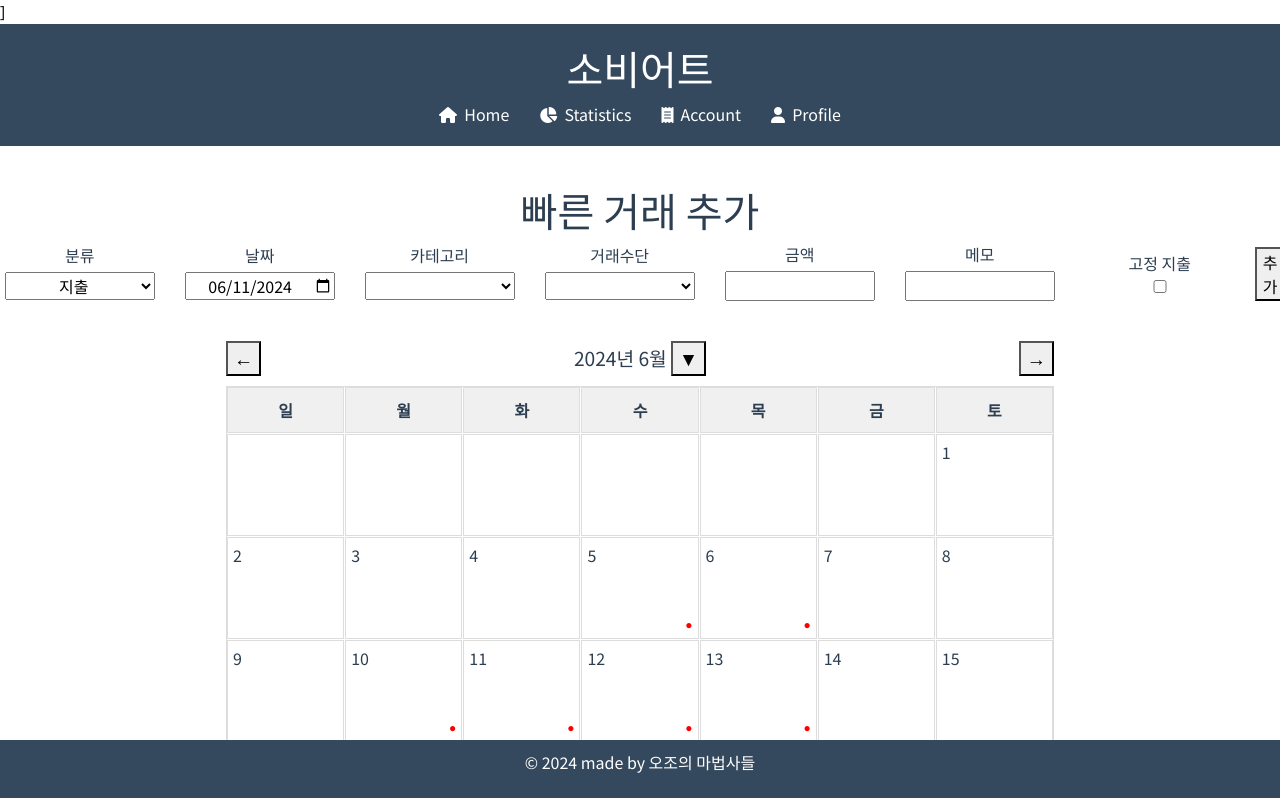
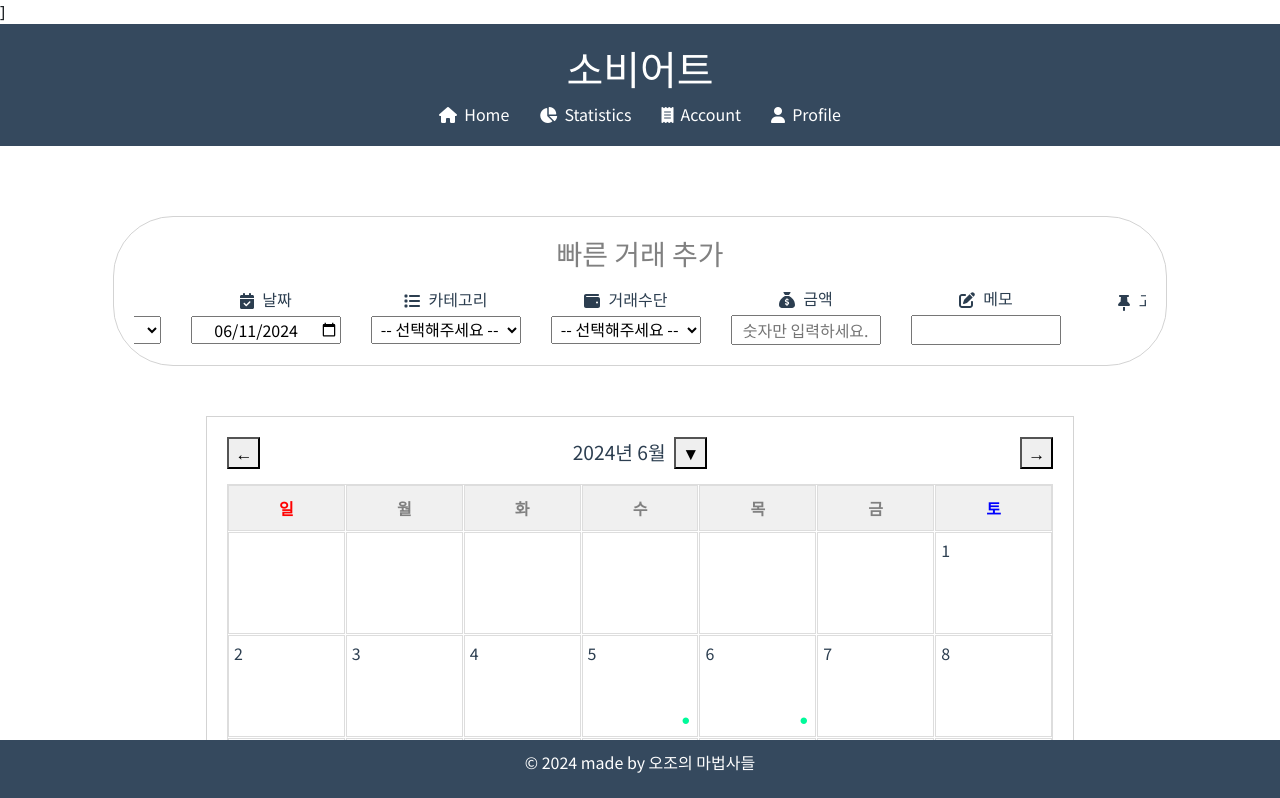
Before and after one commit to sorakangi-i/kb-accountbook-vue3, a Vue app in the folder kb-accountbook-vue3/: page / in a window 1280 px wide. Shown: the top 798 px of the page. Built offline with nearby package versions, Linux system fonts and the light colour scheme; data requests are answered from the project's data file; a web font is replaced by a local one; what chartjs-plugin-datalabels would draw is missing.

Commit message:
simpson-chae-06-13

```diff
--- a/kb-accountbook-vue3/src/components/Calendar.vue
+++ b/kb-accountbook-vue3/src/components/Calendar.vue
@@ -3,7 +3,8 @@
     <div class="calendar-header">
       <button @click="prevMonth">←</button>
       <div class="current-month">
-        {{ calendarStore.currentYear }}년 {{ calendarStore.currentMonth }}월
+        {{ calendarStore.currentYear }}년
+        {{ calendarStore.currentMonth }}월&nbsp;
         <button class="dropdown-button" @click="toggleMonthPicker">▼</button>
       </div>
       <button @click="nextMonth">→</button>
@@ -41,7 +42,7 @@
 
 <script setup>
 import { ref, onMounted } from 'vue';
-import { useCalendarStore } from '@/stores/calendarStore';
+import { useCalendarStore } from '@/stores/calendarStore'; //
 import { useTransactionStore } from '@/stores/transactionStore';
 import TransactionDetails from '@/components/TransactionDetails.vue';
 
@@ -79,6 +80,13 @@ const prevMonth = () => {
 const selectDate = (date) => {
   if (!date) return;
   const selectedDateString = date.toISOString().split('T')[0];
+
+  if (transactionStore.selectedDate === selectedDateString) {
+    // 같은 날짜를 클릭하면 세부 내역을 숨깁니다.
+    transactionStore.setSelectedDate('');
+    transactionStore.setSelectedTransactions([]);
+    return;
+  }
 
   const filteredTransactions = calendarStore.budgetData.filter(
     (transaction) => {
@@ -132,14 +140,24 @@ const selectDate = (date) => {
   max-width: 70%;
   margin: 0 auto;
   padding: 20px;
+  margin-top: 50px;
+  border: 1px solid lightgray;
 }
 
 .calendar-header {
   display: flex;
   justify-content: space-between;
   align-items: center;
-  margin-bottom: 10px;
+  margin-bottom: 15px;
   font-size: 1.2em;
+}
+
+.calendar-header button {
+  font-size: 0.9em; /* 버튼 크기를 줄이기 */
+}
+
+.dropdown-button {
+  font-size: 15px;
 }
 
 .month-picker {
@@ -149,7 +167,7 @@ const selectDate = (date) => {
 }
 
 .move-button {
-  margin-left: 15px;
+  margin-left: 13px;
 }
 
 .calendar {
@@ -187,10 +205,26 @@ const selectDate = (date) => {
 }
 
 .budget-icon {
-  color: red;
-  font-size: 12px;
+  color: #00fa9a;
+  font-size: 15px;
   position: absolute;
   bottom: 5px;
-  right: 5px;
+  right: 7px;
+}
+
+.day:nth-child(1) {
+  color: red; /* 일요일 색상 */
+}
+
+.day:nth-child(7) {
+  color: blue; /* 토요일 색상 */
+}
+
+.day:nth-child(2),
+.day:nth-child(3),
+.day:nth-child(4),
+.day:nth-child(5),
+.day:nth-child(6) {
+  color: gray; /* 월요일부터 금요일까지 색상 */
 }
 </style>
--- a/kb-accountbook-vue3/src/components/QuickAddTransaction.vue
+++ b/kb-accountbook-vue3/src/components/QuickAddTransaction.vue
@@ -1,10 +1,16 @@
 <template>
   <div class="container">
-    <h1 class="h1">빠른 거래 추가</h1>
+    <h3 class="h3">빠른 거래 추가</h3>
+    <!-- 거래 추가 했을 때 새로고침 말고 초기화 메소드 호출 -->
     <form @submit.prevent="submitTransaction" class="quick-add-form">
       <div class="form-group">
-        <label for="type">분류</label>
+        <div class="icon-label-container">
+          <font-awesome-icon :icon="['fas', 'money-check-dollar']" />
+          <label for="type">&nbsp; 분류</label>
+        </div>
+        <!-- 사용자가 선택하면 저장되는 드롭다운 목록 required: 필수 제출 -->
         <select v-model="type" id="type" required>
+          <!-- 목록은 store에 있는 types(지출, 수입) -->
           <option
             v-for="type in budgetStore.types"
             :key="type.id"
@@ -15,20 +21,36 @@
         </select>
       </div>
       <div class="form-group">
-        <label for="date">날짜</label>
+        <div class="icon-label-container">
+          <font-awesome-icon :icon="['fas', 'calendar-check']" />
+          <label for="date">&nbsp;날짜</label>
+        </div>
         <input v-model="date" type="date" id="date" required />
       </div>
       <div class="form-group">
-        <label for="category">카테고리</label>
-        <select v-model="category" id="category" required>
+        <div class="icon-label-container">
+          <font-awesome-icon :icon="['fas', 'list']" />
+          <label for="category">&nbsp;카테고리</label>
+        </div>
+        <select v-model="category" id="category" required class="custom-select">
+          <option disabled selected value>-- 선택해주세요 --</option>
           <option v-for="cat in categories" :key="cat.id" :value="cat.name">
             {{ cat.name }}
           </option>
         </select>
       </div>
       <div class="form-group">
-        <label for="paymentMethod">거래수단</label>
-        <select v-model="paymentMethod" id="paymentMethod" required>
+        <div class="icon-label-container">
+          <font-awesome-icon :icon="['fas', 'wallet']" />
+          <label for="paymentMethod">&nbsp;거래수단</label>
+        </div>
+        <select
+          v-model="paymentMethod"
+          id="paymentMethod"
+          required
+          class="custom-select"
+        >
+          <option disabled selected value>-- 선택해주세요 --</option>
           <option
             v-for="method in budgetStore.paymentMethods"
             :key="method.id"
@@ -39,28 +61,49 @@
         </select>
       </div>
       <div class="form-group">
-        <label for="amount">금액</label>
+        <div class="icon-label-container">
+          <font-awesome-icon :icon="['fas', 'sack-dollar']" />
+          <label for="amount">&nbsp;금액</label>
+        </div>
         <input
           v-model="formattedAmount"
           type="text"
           id="amount"
           required
+          placeholder="숫자만 입력하세요."
           @input="formatAmount"
           @blur="addWon"
           @focus="removeWon"
         />
       </div>
       <div class="form-group">
-        <label for="memo">메모</label>
+        <div class="icon-label-container">
+          <font-awesome-icon :icon="['fas', 'pen-to-square']" />
+          <label for="memo">&nbsp;메모</label>
+        </div>
         <input v-model="memo" type="text" id="memo" />
       </div>
-      <div class="form-group">
-        <label for="period">고정 지출</label>
-        <input v-model="period" type="checkbox" id="period" />
+      <div class="form-group reduced-margin">
+        <div class="icon-label-container-period">
+          <font-awesome-icon :icon="['fas', 'thumbtack']" />
+          <label for="period" class="period-label">&nbsp;고정 지출</label>
+        </div>
+        <input
+          v-model="period"
+          type="checkbox"
+          id="period"
+          class="period-checkbox"
+        />
+        <!-- </div> -->
       </div>
       <div v-if="period" class="form-group">
-        <label for="duration">주기</label>
-        <select v-model="duration" id="duration" required>
+        <div class="icon-label-container">
+          <font-awesome-icon :icon="['fas', 'arrows-spin']" />
+
+          <label for="duration">주기</label>
+        </div>
+        <select v-model="duration" id="duration" required class="custom-select">
+          <option disabled selected value>-- 선택해주세요 --</option>
           <option value="weekly">일주일</option>
           <option value="monthly">한달</option>
           <option value="quarterly">3개월</option>
@@ -75,92 +118,97 @@
 
 <script setup>
 import { ref, onMounted, watch } from 'vue';
-import { useBudgetStore } from '@/stores/budgetStore';
+import { useBudgetStore } from '@/stores/budgetStore'; //store에서 데이터 읽기, 새 데이터 넣기 불러옴
 
 const type = ref('지출'); // 초기 값을 "지출"로 설정
-const date = ref(new Date().toISOString().slice(0, 10));
+const date = ref(new Date().toISOString().slice(0, 10)); //현재 날짜로 지정, 문자열의 0부터 10번째까지만 출력
 const category = ref('');
 const paymentMethod = ref('');
 const amount = ref(0);
 const memo = ref('');
-const period = ref(false);
+const period = ref(false); //고정 지출이 아닌 상태로 초기화
 const duration = ref('');
 
 const formattedAmount = ref('');
 
 const budgetStore = useBudgetStore();
-const categories = ref([]);
+const categories = ref([]); //categories를 담을 반응형 그릇 준비
 
 // 초기화 시 "지출" 카테고리를 설정
 onMounted(async () => {
-  await budgetStore.fetchTypes();
-  await budgetStore.fetchIncomeCategories();
-  await budgetStore.fetchExpenseCategories();
-  await budgetStore.fetchPaymentMethods();
-  console.log('Income categories:', budgetStore.incomeCategories); // 디버깅용 로그 추가
-  console.log('Expense categories:', budgetStore.expenseCategories); // 디버깅용 로그 추가
+  await budgetStore.fetchTypes(); //타입 목록 불러올 때 까지 대기
+  await budgetStore.fetchIncomeCategories(); //지출 목록 불러올 때까지 대기
+  await budgetStore.fetchExpenseCategories(); //수입 목록 불러올 때까지 대기
+  await budgetStore.fetchPaymentMethods(); //거래방식 목록 불러올 때까지 대기
+  console.log('Income categories:', budgetStore.incomeCategories); // 대기 후 디버깅용 로그 추가(무시)
+  console.log('Expense categories:', budgetStore.expenseCategories); // 대기 후 디버깅용 로그 추가(무시)
 
-  updateCategories(type.value); // 초기 카테고리 설정
+  updateCategories(type.value); //value가 지출이냐 수입이냐에 따라 목록 올리기
 });
 
-// type 값이 변경될 때마다 updateCategories 함수 호출
+// type 값을 지켜보고 있다가 바뀌면(ex. 수입 -> 지출) 목록 바꾸는 함수 호출
 watch(type, (newValue) => {
   console.log('Type changed to:', newValue); // 디버깅용 로그 추가
   updateCategories(newValue);
 });
 
 const updateCategories = (newType) => {
-  console.log('Updating categories for type:', newType); // 디버깅용 로그 추가
+  console.log('Updating categories for type:', newType); // 디버깅용 로그 추가(무시)
   if (newType === '수입') {
-    categories.value = budgetStore.incomeCategories;
-    console.log('Income categories set:', categories.value); // 디버깅용 로그 추가
+    categories.value = budgetStore.incomeCategories; //수입이 적용되면 수입 목록으로 바꾸기
+    console.log('Income categories set:', categories.value); // 디버깅용 로그 추가(무시)
   } else if (newType === '지출') {
-    categories.value = budgetStore.expenseCategories;
-    console.log('Expense categories set:', categories.value); // 디버깅용 로그 추가
+    categories.value = budgetStore.expenseCategories; //지출이 적용되면 지출 목록으로 바꾸기
+    console.log('Expense categories set:', categories.value); // 디버깅용 로그 추가(무시)
   } else {
-    categories.value = [];
+    categories.value = []; //둘 다 아닐시에 빈 배열로 두기(예외처리)
   }
 };
 
-//진짜 모르는 부분
+// 금액 쳤을 때 숫자 외 다른 자료형 못 들어오게 막기
 const formatAmount = (event) => {
-  const input = event.target.value.replace(/[^0-9]/g, '');
-  const numberValue = parseInt(input, 10);
+  const input = event.target.value.replace(/[^0-9]/g, ''); //해당 값이 숫자가 아니면 빈칸으로 교체
+  const numberValue = parseInt(input, 10); //10진수로 교체(우리에게 친숙한 숫자)
 
+  // 금액 형태 자동 변환 (ex. 100,000)
   if (isNaN(numberValue)) {
     formattedAmount.value = '';
-    amount.value = 0;
+    amount.value = 0; //숫자 아니면 금액 빈칸 처리
   } else {
     formattedAmount.value = numberValue.toLocaleString('ko-KR');
-    amount.value = numberValue;
+    amount.value = numberValue; //숫자가 들어왔다면 콤마 있는 형태로 변환
   }
 };
 
+//숫자형 뒤에 '원' 붙이기
 const addWon = () => {
   if (formattedAmount.value) {
     formattedAmount.value += ' 원';
   }
 };
 
+//붙어 있는 '원' 지우기
 const removeWon = () => {
   formattedAmount.value = formattedAmount.value.replace(' 원', '');
 };
 
 const submitTransaction = async () => {
+  //콜백함수 선언
   const transaction = {
+    //'거래'에 빠른 거래 추가에 있는 요소들 넣어줌
     type: type.value,
     date: date.value,
     category: category.value,
     paymentMethod: paymentMethod.value,
     amount: amount.value,
     memo: memo.value,
-    duration: period.value ? duration.value : null,
+    duration: period.value ? duration.value : null, //고정지출 체크될 시에만 나옴
     period: period.value,
   };
 
   try {
-    await budgetStore.addBudget(transaction);
-    type.value = '지출'; // 초기화 시에도 "지출"로 설정
+    await budgetStore.addBudget(transaction); //db에 새로운 거래 목록 넣을 때까지 기다려
+    type.value = '지출'; // 초기화
     date.value = new Date().toISOString().slice(0, 10);
     category.value = '';
     paymentMethod.value = '';
@@ -170,7 +218,7 @@ const submitTransaction = async () => {
     duration.value = '';
     formattedAmount.value = '';
     alert('거래가 성공적으로 추가되었습니다.');
-    updateCategories(type.value); // 카테고리 재설정
+    updateCategories(type.value); // 카테고리 재설정 (태초마을)
   } catch (error) {
     console.error('Error adding transaction:', error);
     alert('거래 추가 중 오류가 발생했습니다.');
@@ -182,14 +230,20 @@ const submitTransaction = async () => {
 .container {
   max-width: 100%;
   margin: 0 auto;
+  margin-top: 50px;
   padding: 20px;
   display: flex;
   flex-direction: column;
   align-items: center;
+  width: 85%;
+  border: 1px solid lightgray;
+  border-radius: 60px;
 }
 
-.h1 {
+.h3 {
   text-align: center;
+  color: gray;
+  margin-bottom: 15px;
 }
 
 .quick-add-form {
@@ -199,6 +253,7 @@ const submitTransaction = async () => {
   justify-content: center;
   gap: 10px;
   overflow-x: auto;
+  max-width: 100%;
 }
 
 .form-group {
@@ -206,6 +261,29 @@ const submitTransaction = async () => {
   flex-direction: column;
   align-items: center;
   padding: 0 10px;
+}
+
+.reduced-margin {
+  padding: 0 2px; /* 고정 지출 항목의 좌우 여백을 줄이기 */
+  margin: 0 2px; /* 고정 지출 항목의 좌우 여백을 줄이기 */
+}
+
+.icon-label-container {
+  display: flex;
+  align-items: center;
+  gap: 5px; /* 아이콘과 텍스트 사이의 간격 */
+}
+
+.icon-label-container-period {
+  display: flex;
+  align-items: center;
+  gap: 5px;
+  margin-bottom: 15px;
+}
+
+.period-checkbox {
+  height: 15px;
+  margin-top: -5px;
 }
 
 .quick-add-form label {
@@ -225,4 +303,8 @@ const submitTransaction = async () => {
 .quick-add-form button {
   align-self: flex-end;
 }
+
+.custom-select option[value=''][disabled] {
+  color: lightgray;
+}
 </style>
--- a/kb-accountbook-vue3/src/pages/Home.vue
+++ b/kb-accountbook-vue3/src/pages/Home.vue
@@ -1,6 +1,6 @@
 <template>
   <div>
-    <QuickAddTransaction />
+    <QuickAddTransaction class="quickadd" />
     <Calendar />
   </div>
 </template>
@@ -10,6 +10,4 @@ import QuickAddTransaction from '@/components/QuickAddTransaction.vue';
 import Calendar from '@/components/Calendar.vue';
 </script>
 
-<style scoped>
-/* 스타일은 나중에 추가할 예정입니다 */
-</style>
+<style scoped></style>
--- a/kb-accountbook-vue3/src/stores/calendarStore.js
+++ b/kb-accountbook-vue3/src/stores/calendarStore.js
@@ -1,35 +1,47 @@
 import { defineStore } from 'pinia';
 import axios from 'axios';
 
+//calendar라는 이름의 저장소 생성
+//월, 요일 : 0부터 년, 일 : 1부터 그대로
 export const useCalendarStore = defineStore('calendar', {
   state: () => ({
-    currentYear: new Date().getFullYear(),
-    currentMonth: new Date().getMonth() + 1,
-    budgetData: [],
+    //state는 함수의 초기 상태를 리턴
+    currentYear: new Date().getFullYear(), //리턴된 현재 년도를 저장
+    currentMonth: new Date().getMonth() + 1, //리턴된 현재 월을 저장하는데 함수 리턴이 0부터 시작하므로 + 1
+    budgetData: [], //예산 데이터를 서버에서 가져와서 이 배열에 저장 ex) { date: '2024-06-12', amount: 100 }
   }),
+
+  //getters: state에 저장된 데이터를 변형해줌 데이터를 그대로 쓸 경우 getter 필요 X
   getters: {
+    //함수 호출 시 매개변수명이 무엇이든 state 객체를 자동으로 전달함
     daysInMonth: (state) => {
-      return new Date(state.currentYear, state.currentMonth, 0).getDate();
+      //day = 0 == 다음 달의 0번째 날 == 이번달의 마지막 날 ex) 2024-06-30
+      //getDate()는 해당 날짜 객체의 '일'을 리턴 ex) 6월 30일이면 30일을 리턴
+      return new Date(state.currentYear, state.currentMonth, 0).getDate(); //new Date(year, month, day)
     },
+    //해당 달의 1일이 무슨 요일인지 계산 ex) 0: 일요일, 1: 월요일
+    //화면에 표시할 때는 사람이 이해하기 쉬운 1부터 12까지의 월을 사용하기 위해 +1
+    // 계산하기 위해서는 0부터 11까지의 값을 사용해야 하므로 -1
     firstDayOfMonth: (state) => {
       return new Date(state.currentYear, state.currentMonth - 1, 1).getDay();
     },
+    //달력에 표시될 날들
     calendarDays: (state) => {
-      const days = [];
-      const totalDays = state.daysInMonth + state.firstDayOfMonth;
+      const days = []; // 빈 배열
+      const totalDays = state.daysInMonth + state.firstDayOfMonth; // 해당 달에 며칠 있는지 + 해당 달의 1일이 무슨 요일인지 ex. 2024년 6월이면 35
 
       for (let i = 0; i < totalDays; i++) {
         if (i < state.firstDayOfMonth) {
-          days.push({ date: null, hasBudget: false });
+          days.push({ date: null, hasBudget: false }); // 첫날 요일의 숫자 -1 만큼 빈 셀 추가
         } else {
           const date = new Date(
             state.currentYear,
-            state.currentMonth - 1,
-            i - state.firstDayOfMonth + 1
+            state.currentMonth - 1, // 월을 0~11로 인덱싱하기 때문에 1을 뺌
+            i - state.firstDayOfMonth + 1 // 2024년 6월이면 35 - 6 + 1 = 30일
           );
 
           const hasBudget = state.budgetData.some(
-            (b) => new Date(b.date).toDateString() === date.toDateString()
+            (b) => new Date(b.date).toDateString() === date.toDateString() // 프로그램이 이해할 수 있도록 객체 형태로 바꿔줌 -> 시간은 필요 없기에 날짜만 남겨두는 toDateString 사용
           );
 
           const isPeriodic = state.budgetData.some((b) => {
--- a/kb-accountbook-vue3/src/stores/transactionStore.js
+++ b/kb-accountbook-vue3/src/stores/transactionStore.js
@@ -1,6 +1,7 @@
 import { defineStore } from 'pinia';
 import axios from 'axios';
 
+//달력에서 클릭한 날짜(date) & 해당 날짜의 거래 내역 데이터(transaction)
 export const useTransactionStore = defineStore('transactionStore', {
   state: () => ({
     selectedDate: '',
```
Also changed, not shown: kb-accountbook-vue3/src/components/Table.vue (+45 -105 lines), kb-accountbook-vue3/src/components/TransactionDetails.vue (+21 -14 lines), kb-accountbook-vue3/src/main.js (+7 -0 lines).
